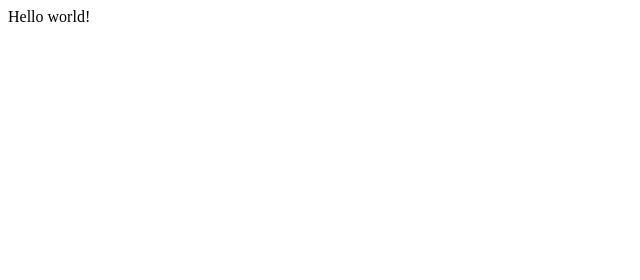
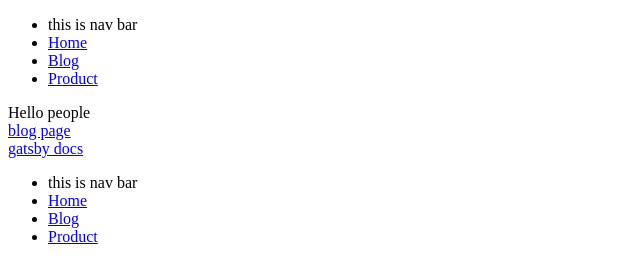
Before and after one commit to takezawahiroshi/playground-gatsby-lesson, a Gatsby site: page / in a window 1280 px wide. Shown: the whole page, without its empty margins (0-640 px from the left). Built offline with nearby package versions, Linux system fonts and the light colour scheme; Gatsby itself is replaced by a stand-in of ours.

Commit message:
lesson 2-13

```diff
--- /dev/null
+++ b/src/components/Navibar.js
@@ -0,0 +1,25 @@
+// rafce
+
+import React from 'react'
+import { Link } from 'gatsby'
+
+const Navibar = () => {
+    return (
+        <nav>
+            <ul>
+                <li>this is nav bar</li>
+                <li>
+                    <Link to="/">Home</Link>
+                </li>
+                <li>
+                    <Link to="/blog/">Blog</Link>
+                </li>
+                <li>
+                    <Link to="/products">Product</Link>
+                </li>
+            </ul>
+        </nav>
+    )
+}
+
+export default Navibar
--- /dev/null
+++ b/src/components/layout.js
@@ -0,0 +1,16 @@
+//rafce
+
+import React from 'react'
+import Navibar from "./Navibar"
+
+const layout = ({children}) => {
+    return (
+        <div>
+            <Navibar />
+                <main>{children}</main>
+            <Navibar />
+        </div>
+    )
+}
+
+export default layout
--- a/src/pages/index.js
+++ b/src/pages/index.js
@@ -1,5 +1,13 @@
 import React from "react"
+import { Link } from "gatsby"
+import Layout from "../components/layout"
 
-export default function Home() {
-  return <div>Hello world!</div>
-}
+export default () => (
+  <Layout>
+    Hello people
+    <div>
+      <Link to="/blog/">blog page</Link>
+    </div>
+    <a href="https://www.gatsbyjs.org">gatsby docs</a>
+  </Layout>
+)
```
Also changed, not shown: src/pages/404.js (added, +11 -0 lines), src/pages/blog.js (added, +14 -0 lines), src/pages/product.js (added).
